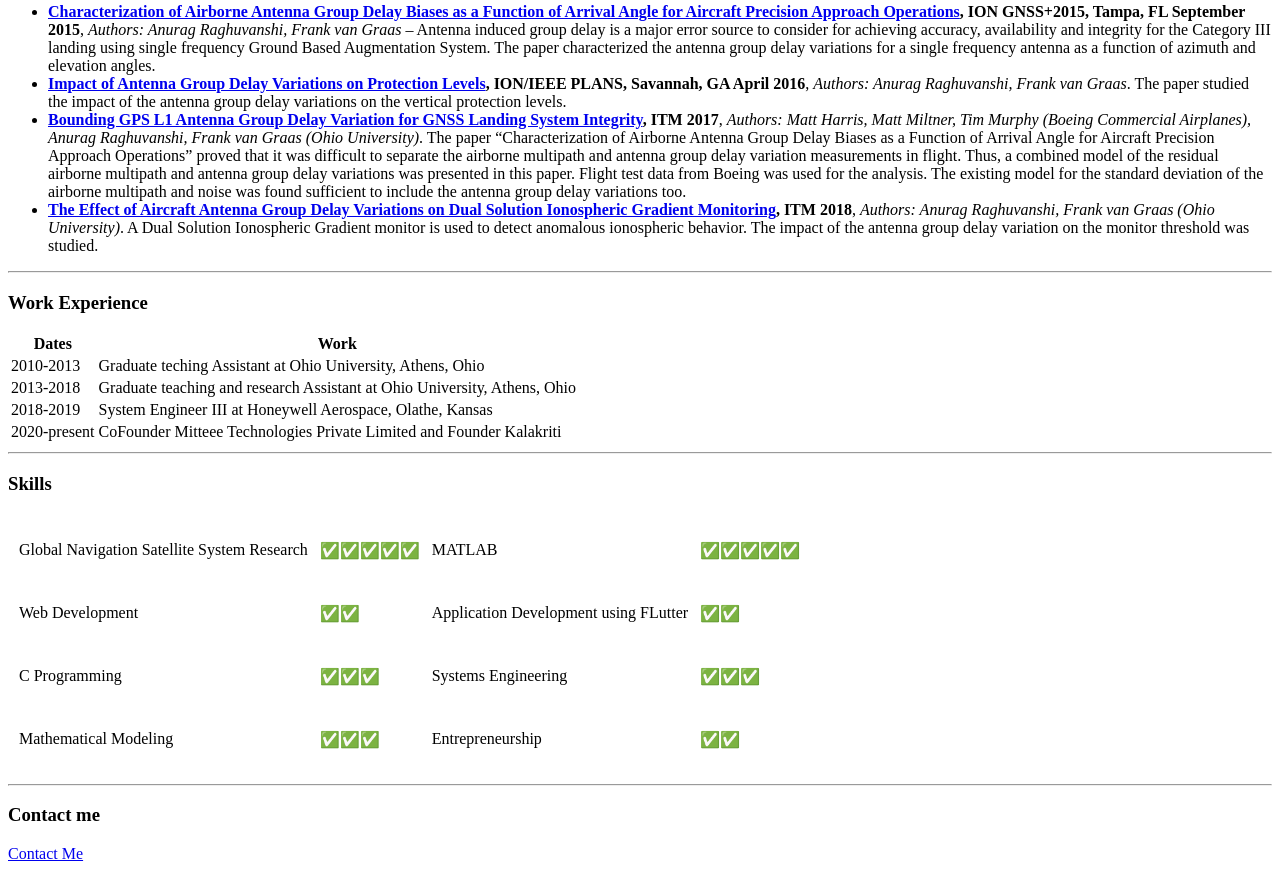
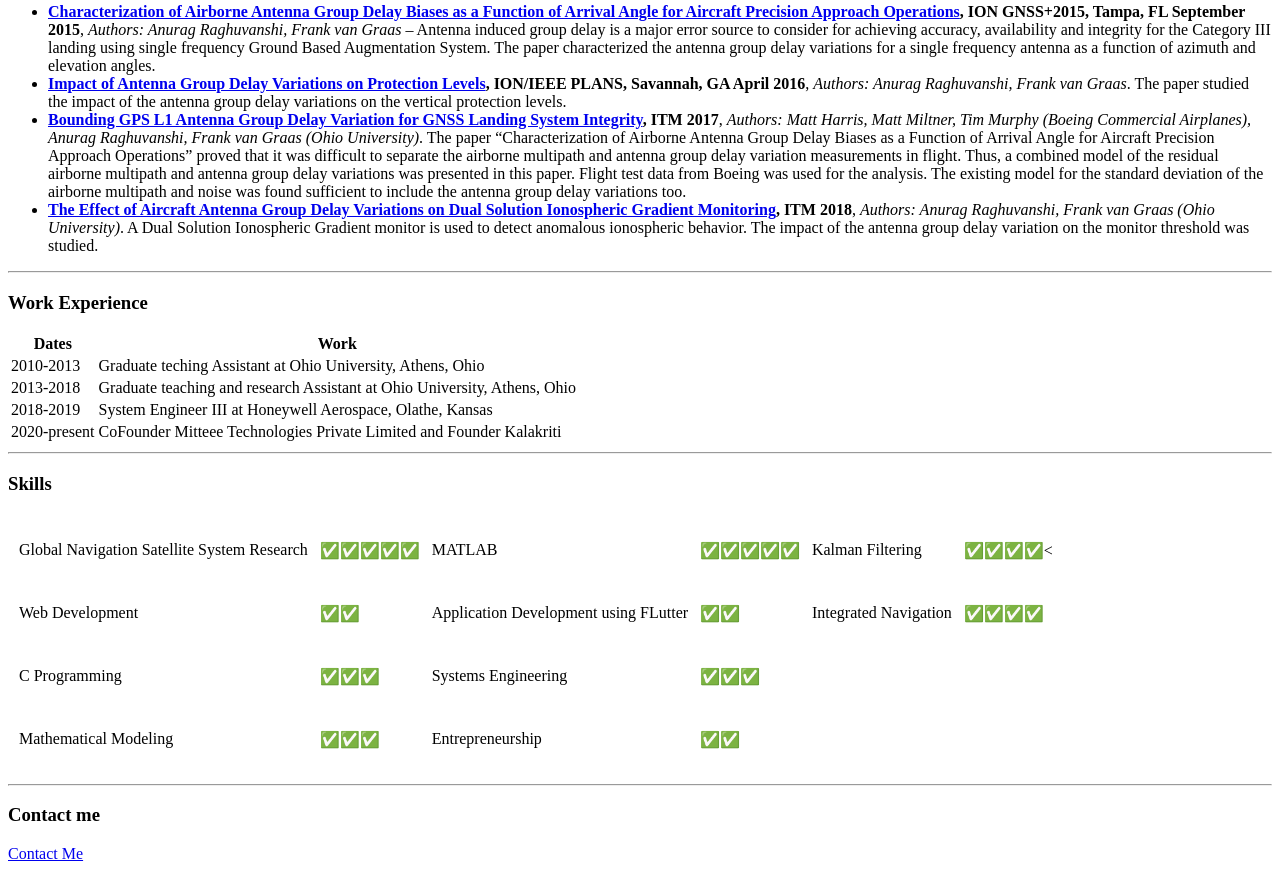
Before and after one commit to anuragraghuvanshi04/cv, a plain HTML site: page index.html in a window 1280 px wide. Shown: the part 606-1477 px from the top of the page. Drawn offline with Linux system fonts and the light colour scheme.

Commit message:
Add files via upload

```diff
--- a/index.html
+++ b/index.html
@@ -86,12 +86,16 @@
       <td><p>✅✅✅✅✅</p></td>
       <td>MATLAB</td>
       <td><p>✅✅✅✅✅</p></td>
+      <td>Kalman Filtering</td>
+      <td><p>✅✅✅✅<</p></td>
     </tr>
     <tr>
       <td>Web Development</td>
       <td><p>✅✅</p></td>
       <td>Application Development using FLutter</td>
       <td><p>✅✅</p></td>
+      <td>Integrated Navigation</td>
+      <td><p>✅✅✅✅</p></td>
     </tr>
     <tr>
       <td>C Programming</td>
```
